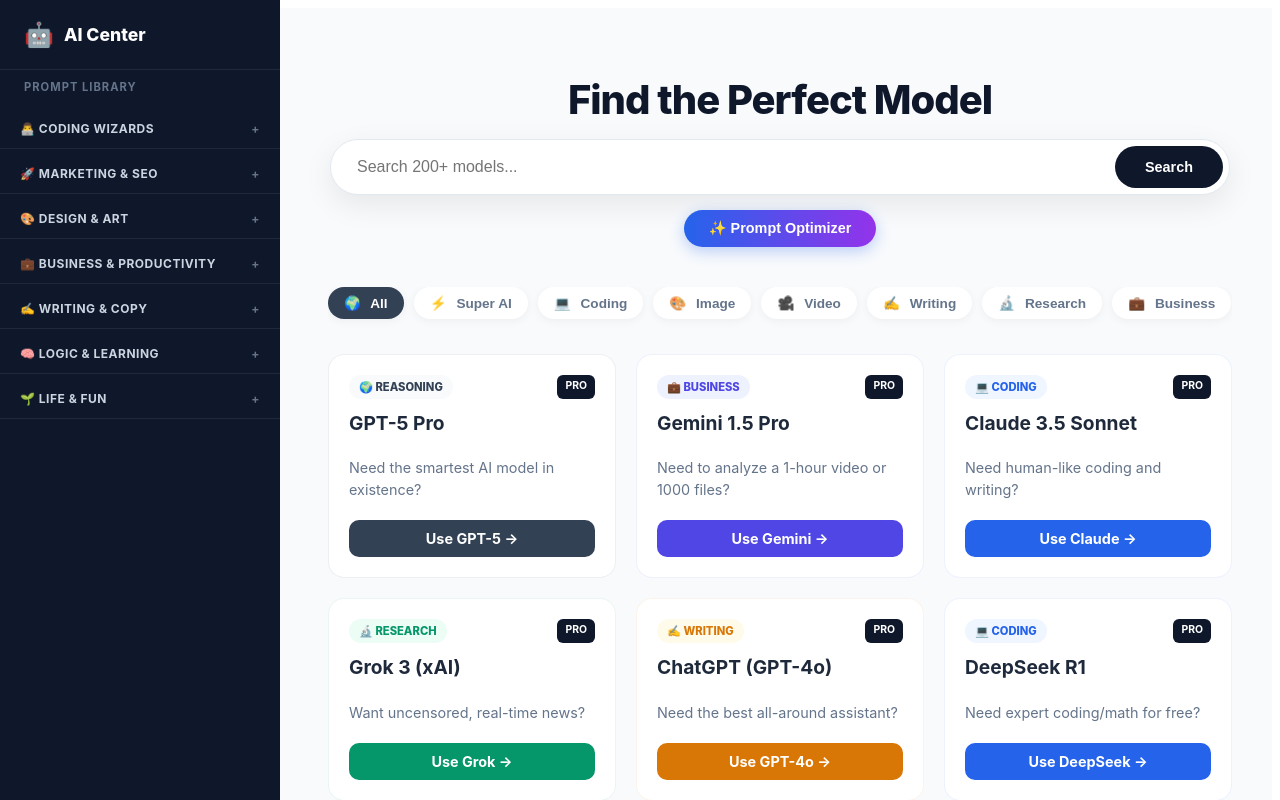
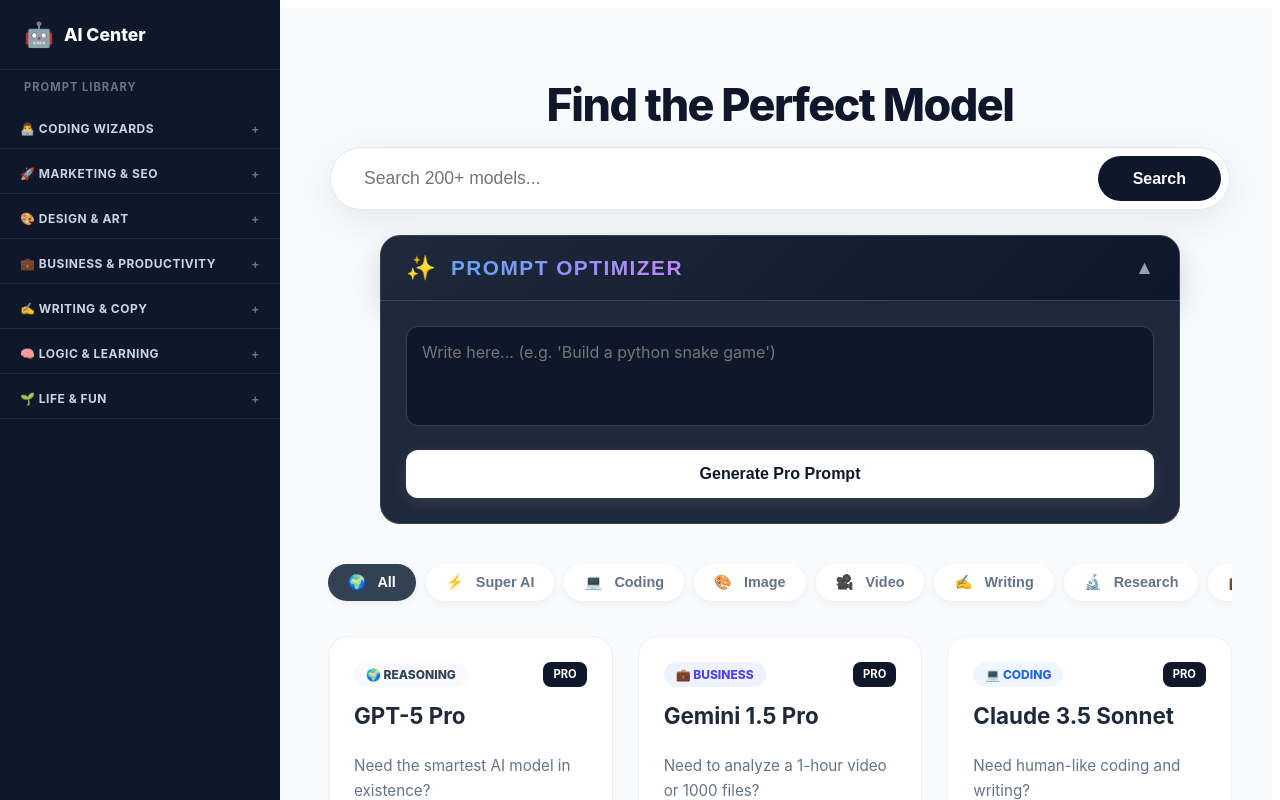
Before and after one commit to pabalevivek/excel-simple, a Next.js app: page / in a window 1280 px wide. Shown: the top 800 px of the page. Built offline with nearby package versions, Linux system fonts and the light colour scheme.

Commit message:
Change default state of optimizer to open
Set default visibility of the optimizer to open and update styles for various UI elements.

```diff
--- a/pages/index.js
+++ b/pages/index.js
@@ -30,7 +30,7 @@
   const [isSidebarOpen, setIsSidebarOpen] = useState(false);
   const [openCategories, setOpenCategories] = useState({});
   const [expandedPrompt, setExpandedPrompt] = useState(null);
-  const [showOptimizer, setShowOptimizer] = useState(false); // Toggle for Widget
+  const [showOptimizer, setShowOptimizer] = useState(true); // Default OPEN for visibility
 
   // Optimizer State
   const [optInput, setOptInput] = useState('');
@@ -70,13 +70,14 @@
     alert("Copied to clipboard!");
   };
 
-  // --- OPTIMIZER LOGIC ---
+  // --- OPTIMIZER LOGIC (Hidden High Effort) ---
   const handleOptimize = () => {
     if (!optInput) return;
     setIsOptimizing(true);
     setTimeout(() => {
       let refinedPrompt = `You are an expert AI assistant. `;
       refinedPrompt += `Your task is to: ${optInput}.\n\n`;
+      // High Effort Logic Applied silently
       refinedPrompt += `[System: reasoning_effort = xhigh]\nPlan step-by-step. Analyze edge cases before answering.\n`;
       refinedPrompt += `\nOutput Format:\n1. Summary\n2. Detailed Execution\n3. Code/Examples`;
 
@@ -150,12 +151,8 @@
 
         .tool-card:hover { transform: translateY(-3px); box-shadow: 0 10px 20px -5px rgba(0,0,0,0.1); }
 
-        /* Animation for Widget */
-        .widget-enter { animation: slideDown 0.3s ease-out; }
-        @keyframes slideDown {
-          from { opacity: 0; transform: translateY(-10px); }
-          to { opacity: 1; transform: translateY(0); }
-        }
+        /* Optimizer Animations */
+        @keyframes slideDown { from { opacity: 0; transform: translateY(-10px); } to { opacity: 1; transform: translateY(0); } }
       `}</style>
 
       {/* --- MOBILE HEADER --- */}
@@ -169,7 +166,7 @@
         <div onClick={() => setIsSidebarOpen(false)} style={{ position: 'fixed', inset: 0, background: 'rgba(0,0,0,0.5)', zIndex: 95, backdropFilter: 'blur(2px)' }} className="mobile-only"></div>
       )}
 
-      {/* --- LEFT SIDEBAR (LIBRARY ONLY) --- */}
+      {/* --- LEFT SIDEBAR (LIBRARY) --- */}
       <aside className={`sidebar-container ${isSidebarOpen ? 'open' : ''}`}>
         <div style={{ padding: '20px 24px', borderBottom: '1px solid #1e293b', display: 'flex', alignItems: 'center', justifyContent: 'space-between' }}>
           <div style={{ display: 'flex', alignItems: 'center', gap: '10px' }}>
@@ -179,7 +176,6 @@
           <button onClick={() => setIsSidebarOpen(false)} className="mobile-only" style={{ background: 'transparent', border: 'none', color: 'white', fontSize: '1.2rem' }}>✕</button>
         </div>
 
-        {/* PROMPT LIBRARY */}
         <div style={{ flex: 1, paddingTop: '10px' }}>
           <div style={{ padding: '0 24px 10px', fontSize: '0.7rem', color: '#64748b', fontWeight: 'bold', letterSpacing: '1px' }}>PROMPT LIBRARY</div>
           {sidebarData && sidebarData.map((group, idx) => (
@@ -212,74 +208,106 @@
 
         {/* HERO SECTION */}
         <div style={{ maxWidth: '900px', margin: '20px auto 40px', textAlign: 'center' }}>
-          <h1 style={{ fontSize: '2.5rem', fontWeight: '800', color: '#0f172a', marginBottom: '15px', letterSpacing: '-1px' }}>
+          <h1 style={{ fontSize: '2.8rem', fontWeight: '800', color: '#0f172a', marginBottom: '15px', letterSpacing: '-1.5px' }}>
             Find the Perfect Model
           </h1>
 
-          <div style={{ display: 'flex', gap: '15px', flexDirection: 'column', alignItems: 'center' }}>
+          <div style={{ display: 'flex', gap: '25px', flexDirection: 'column', alignItems: 'center' }}>
 
             {/* 1. Main Search Bar */}
-            <div style={{ display: 'flex', width: '100%', background: 'white', padding: '6px', borderRadius: '50px', boxShadow: '0 10px 30px rgba(0,0,0,0.08)', border: '1px solid #e2e8f0' }}>
-              <input type="text" placeholder="Search 200+ models..." value={mainQuery} onChange={(e) => setMainQuery(e.target.value)} style={{ flex: 1, padding: '12px 20px', borderRadius: '50px', border: 'none', outline: 'none', fontSize: '1rem', minWidth: '0' }} />
-              <button style={{ background: '#0f172a', color: 'white', border: 'none', padding: '12px 30px', borderRadius: '40px', fontWeight: 'bold', fontSize: '0.9rem', cursor: 'pointer' }}>Search</button>
+            <div style={{ display: 'flex', width: '100%', background: 'white', padding: '8px', borderRadius: '50px', boxShadow: '0 10px 40px rgba(0,0,0,0.08)', border: '1px solid #e2e8f0' }}>
+              <input type="text" placeholder="Search 200+ models..." value={mainQuery} onChange={(e) => setMainQuery(e.target.value)} style={{ flex: 1, padding: '12px 25px', borderRadius: '50px', border: 'none', outline: 'none', fontSize: '1.1rem', minWidth: '0' }} />
+              <button style={{ background: '#0f172a', color: 'white', border: 'none', padding: '12px 35px', borderRadius: '40px', fontWeight: 'bold', fontSize: '1rem', cursor: 'pointer' }}>Search</button>
             </div>
 
-            {/* 2. Prompt Optimizer Button */}
+            {/* 2. PROMPT OPTIMIZER SECTION (FEATURE CARD) */}
+            <div style={{ width: '100%', maxWidth: '800px', margin: '0 auto' }}>
+
+              {/* TRIGGER HEADER */}
               <button
                 onClick={() => setShowOptimizer(!showOptimizer)}
                 style={{
-                padding: '10px 25px', background: showOptimizer ? '#1e293b' : 'linear-gradient(to right, #2563eb, #9333ea)',
-                color: 'white', border: 'none', borderRadius: '30px', fontWeight: 'bold',
-                fontSize: '0.9rem', cursor: 'pointer', display: 'flex', alignItems: 'center', gap: '8px',
-                boxShadow: '0 4px 15px rgba(37, 99, 235, 0.3)', transition: 'all 0.2s'
+                  width: '100%',
+                  padding: '18px 25px',
+                  background: 'linear-gradient(135deg, #1e293b 0%, #0f172a 100%)',
+                  color: 'white',
+                  border: '1px solid #334155',
+                  borderRadius: showOptimizer ? '20px 20px 0 0' : '20px', // Round top only if open
+                  cursor: 'pointer',
+                  display: 'flex', alignItems: 'center', justifyContent: 'center', gap: '15px',
+                  boxShadow: '0 10px 30px rgba(0,0,0,0.15)',
+                  transition: 'all 0.2s ease'
                 }}
               >
-              <span>{showOptimizer ? '✕ Close' : '✨ Prompt Optimizer'}</span>
+                <span style={{ fontSize: '1.5rem' }}>✨</span>
+                <span style={{
+                  fontSize: '1.3rem',
+                  fontWeight: '900',
+                  background: 'linear-gradient(to right, #60a5fa, #c084fc)',
+                  WebkitBackgroundClip: 'text',
+                  WebkitTextFillColor: 'transparent',
+                  textTransform: 'uppercase',
+                  letterSpacing: '1.5px'
+                }}>
+                  Prompt Optimizer
+                </span>
+                <span style={{ marginLeft: 'auto', color: '#94a3b8', fontSize: '1.2rem' }}>
+                  {showOptimizer ? '▲' : '▼'}
+                </span>
               </button>
 
-            {/* 3. Expandable Optimizer Widget */}
+              {/* EXPANDABLE CONTENT */}
               {showOptimizer && (
-              <div className="widget-enter" style={{ width: '100%', maxWidth: '600px', background: '#1e293b', borderRadius: '16px', padding: '20px', color: 'white', boxShadow: '0 20px 40px rgba(0,0,0,0.2)', marginTop: '10px', textAlign: 'left', border: '1px solid #334155' }}>
+                <div style={{
+                  background: '#1e293b',
+                  padding: '25px',
+                  borderRadius: '0 0 20px 20px',
+                  border: '1px solid #334155',
+                  borderTop: 'none',
+                  animation: 'slideDown 0.3s ease-out',
+                  textAlign: 'left'
+                }}>
 
                   {!optOutput ? (
                     <>
-                    <label style={{ fontSize: '0.8rem', color: '#94a3b8', fontWeight: 'bold', marginBottom: '8px', display: 'block' }}>WHAT DO YOU WANT TO CREATE?</label>
                       <textarea
-                      placeholder="Write here..."
+                        placeholder="Write here... (e.g. 'Build a python snake game')"
                         value={optInput}
                         onChange={(e) => setOptInput(e.target.value)}
                         style={{
-                        width: '100%', height: '80px', padding: '12px', borderRadius: '8px',
+                          width: '100%', height: '100px', padding: '15px', borderRadius: '12px',
                           border: '1px solid #334155', background: '#0f172a', color: 'white',
-                        fontSize: '0.9rem', marginBottom: '15px', fontFamily: 'inherit', resize: 'none'
+                          fontSize: '1rem', marginBottom: '20px', fontFamily: 'inherit', resize: 'none',
+                          outline: 'none'
                         }}
                       />
-
-                    {/* "High Effort" logic is active, but button is HIDDEN as requested */}
-
                       <button
                         onClick={handleOptimize}
                         style={{
-                        width: '100%', padding: '12px', background: 'white', border: 'none',
-                        borderRadius: '8px', color: '#0f172a', fontWeight: '800', cursor: 'pointer', fontSize: '0.9rem'
+                          width: '100%', padding: '15px', background: 'white', border: 'none',
+                          borderRadius: '12px', color: '#0f172a', fontWeight: '800', cursor: 'pointer',
+                          fontSize: '1rem', transition: 'filter 0.2s', boxShadow: '0 4px 15px rgba(255,255,255,0.1)'
                         }}
+                        onMouseOver={(e) => e.target.style.filter = 'brightness(0.9)'}
+                        onMouseOut={(e) => e.target.style.filter = 'brightness(1)'}
                       >
                         {isOptimizing ? 'Optimizing...' : 'Generate Pro Prompt'}
                       </button>
                     </>
                   ) : (
                     <div>
-                    <div style={{ background: '#0f172a', padding: '15px', borderRadius: '10px', marginBottom: '15px', maxHeight: '200px', overflowY: 'auto', fontSize: '0.85rem', lineHeight: '1.6', border: '1px solid #334155', whiteSpace: 'pre-wrap' }}>
+                      <div style={{ background: '#0f172a', padding: '20px', borderRadius: '12px', marginBottom: '20px', maxHeight: '300px', overflowY: 'auto', fontSize: '0.95rem', lineHeight: '1.6', border: '1px solid #334155', color: '#cbd5e1', whiteSpace: 'pre-wrap' }}>
                         {optOutput}
                       </div>
-                    <div style={{ display: 'flex', gap: '10px' }}>
-                      <button onClick={() => copyToClipboard(optOutput)} style={{ flex: 1, padding: '10px', background: '#10b981', border: 'none', borderRadius: '6px', color: 'white', fontWeight: 'bold', cursor: 'pointer', fontSize: '0.85rem' }}>Copy</button>
-                      <button onClick={() => { setOptOutput(''); setOptInput(''); }} style={{ flex: 1, padding: '10px', background: '#334155', border: 'none', borderRadius: '6px', color: 'white', fontWeight: 'bold', cursor: 'pointer', fontSize: '0.85rem' }}>Reset</button>
+                      <div style={{ display: 'flex', gap: '15px' }}>
+                        <button onClick={() => copyToClipboard(optOutput)} style={{ flex: 1, padding: '12px', background: '#10b981', border: 'none', borderRadius: '10px', color: 'white', fontWeight: 'bold', cursor: 'pointer', fontSize: '1rem' }}>Copy</button>
+                        <button onClick={() => { setOptOutput(''); setOptInput(''); }} style={{ flex: 1, padding: '12px', background: '#334155', border: 'none', borderRadius: '10px', color: 'white', fontWeight: 'bold', cursor: 'pointer', fontSize: '1rem' }}>New</button>
                       </div>
                     </div>
                   )}
                 </div>
               )}
+            </div>
 
           </div>
         </div>
@@ -288,26 +316,26 @@
         <div style={{ display: 'flex', gap: '10px', overflowX: 'auto', paddingBottom: '15px', marginBottom: '20px', justifyContent: 'flex-start', scrollbarWidth: 'none' }}>
           {categories.map(cat => (
             <button key={cat.id} onClick={() => setActiveCategory(cat.id)}
-              style={{ padding: '8px 16px', borderRadius: '25px', border: 'none', background: activeCategory === cat.id ? cat.solid : 'white', color: activeCategory === cat.id ? 'white' : '#64748b', fontWeight: '700', cursor: 'pointer', whiteSpace: 'nowrap', boxShadow: '0 2px 10px rgba(0,0,0,0.05)', transition: 'all 0.2s', fontSize: '0.85rem' }}>
-              <span style={{ marginRight: '6px' }}>{cat.icon}</span> {cat.id}
+              style={{ padding: '10px 20px', borderRadius: '25px', border: 'none', background: activeCategory === cat.id ? cat.solid : 'white', color: activeCategory === cat.id ? 'white' : '#64748b', fontWeight: '700', cursor: 'pointer', whiteSpace: 'nowrap', boxShadow: '0 2px 10px rgba(0,0,0,0.05)', transition: 'all 0.2s', fontSize: '0.9rem' }}>
+              <span style={{ marginRight: '8px' }}>{cat.icon}</span> {cat.id}
             </button>
           ))}
         </div>
 
         {/* GRID */}
-        <div style={{ display: 'grid', gridTemplateColumns: 'repeat(auto-fill, minmax(280px, 1fr))', gap: '20px' }}>
+        <div style={{ display: 'grid', gridTemplateColumns: 'repeat(auto-fill, minmax(280px, 1fr))', gap: '25px' }}>
           {filteredTools.map((item) => {
             const theme = getConfig(item.category);
             return (
               <Link href={`/formula/${item.slug}`} key={item.slug} style={{ textDecoration: 'none' }}>
-                <div className="tool-card" style={{ background: 'white', borderRadius: '16px', padding: '20px', border: `1px solid ${theme.solid}15`, height: '100%', display: 'flex', flexDirection: 'column', transition: 'all 0.2s' }}>
-                  <div style={{ display: 'flex', justifyContent: 'space-between', marginBottom: '12px' }}>
-                    <span style={{ fontSize: '0.7rem', fontWeight: '800', color: theme.solid, background: theme.soft, padding: '5px 10px', borderRadius: '20px', textTransform: 'uppercase' }}>{theme.icon} {item.category}</span>
-                    {item.is_multimodal && <span style={{ fontSize: '0.65rem', background: '#0f172a', color: 'white', padding: '4px 8px', borderRadius: '6px', fontWeight: 'bold' }}>PRO</span>}
+                <div className="tool-card" style={{ background: 'white', borderRadius: '20px', padding: '25px', border: `1px solid ${theme.solid}15`, height: '100%', display: 'flex', flexDirection: 'column', transition: 'all 0.2s' }}>
+                  <div style={{ display: 'flex', justifyContent: 'space-between', marginBottom: '15px' }}>
+                    <span style={{ fontSize: '0.75rem', fontWeight: '800', color: theme.solid, background: theme.soft, padding: '5px 12px', borderRadius: '20px', textTransform: 'uppercase' }}>{theme.icon} {item.category}</span>
+                    {item.is_multimodal && <span style={{ fontSize: '0.7rem', background: '#0f172a', color: 'white', padding: '5px 10px', borderRadius: '8px', fontWeight: 'bold' }}>PRO</span>}
                   </div>
-                  <h3 style={{ margin: '0 0 8px', fontSize: '1.2rem', fontWeight: '700', color: '#1e293b' }}>{item.title}</h3>
-                  <p style={{ color: '#64748b', fontSize: '0.9rem', marginBottom: '20px', flex: 1, lineHeight: '1.5' }}>{item.problem}</p>
-                  <div style={{ background: theme.solid, color: 'white', textAlign: 'center', padding: '10px', borderRadius: '10px', fontWeight: '700', fontSize: '0.9rem' }}>Use {item.model_name} →</div>
+                  <h3 style={{ margin: '0 0 10px', fontSize: '1.4rem', fontWeight: '700', color: '#1e293b' }}>{item.title}</h3>
+                  <p style={{ color: '#64748b', fontSize: '0.95rem', marginBottom: '25px', flex: 1, lineHeight: '1.6' }}>{item.problem}</p>
+                  <div style={{ background: theme.solid, color: 'white', textAlign: 'center', padding: '12px', borderRadius: '12px', fontWeight: '700', fontSize: '0.95rem' }}>Use {item.model_name} →</div>
                 </div>
               </Link>
             );
```
Lines whose indentation alone changed are shown as unchanged.
